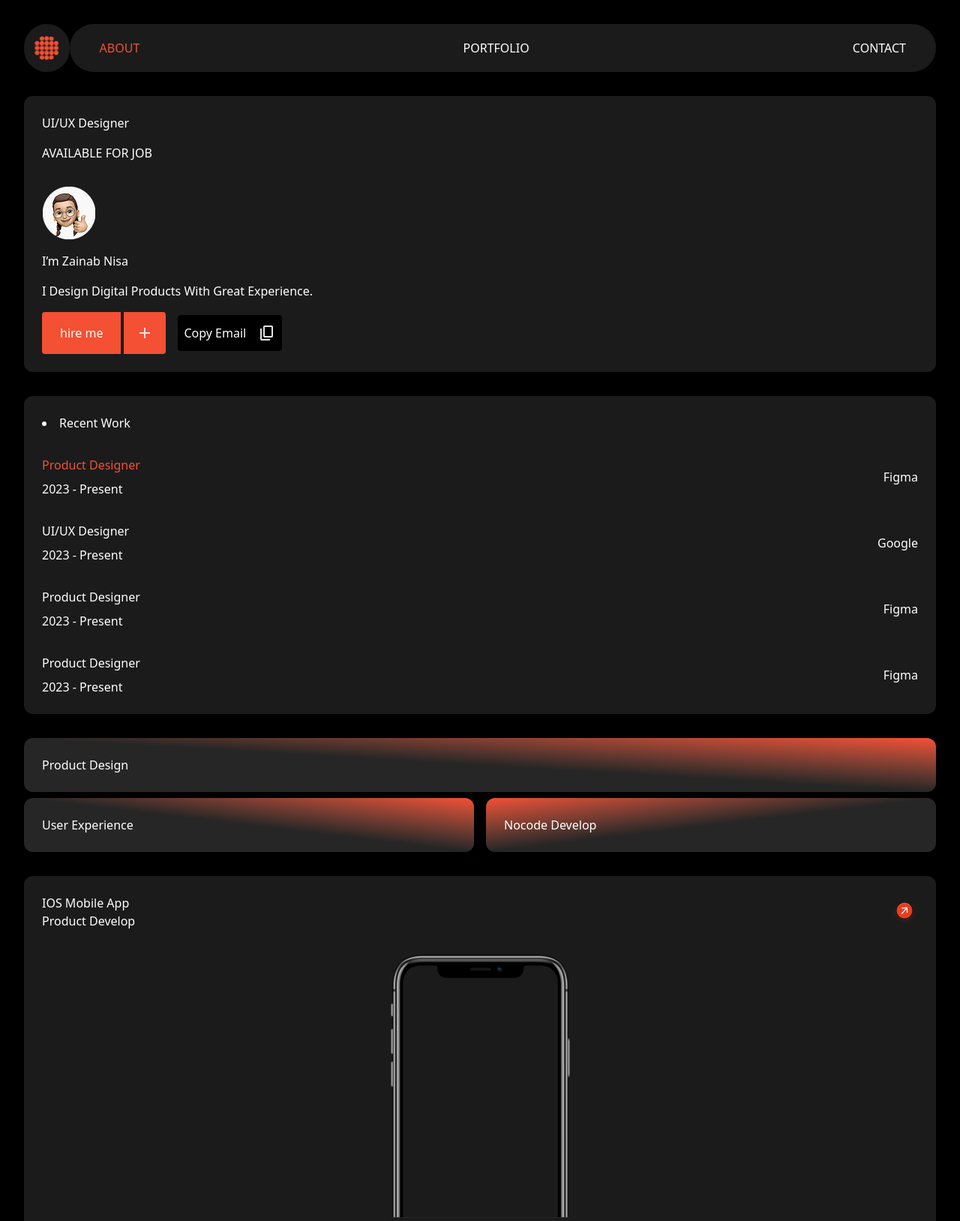
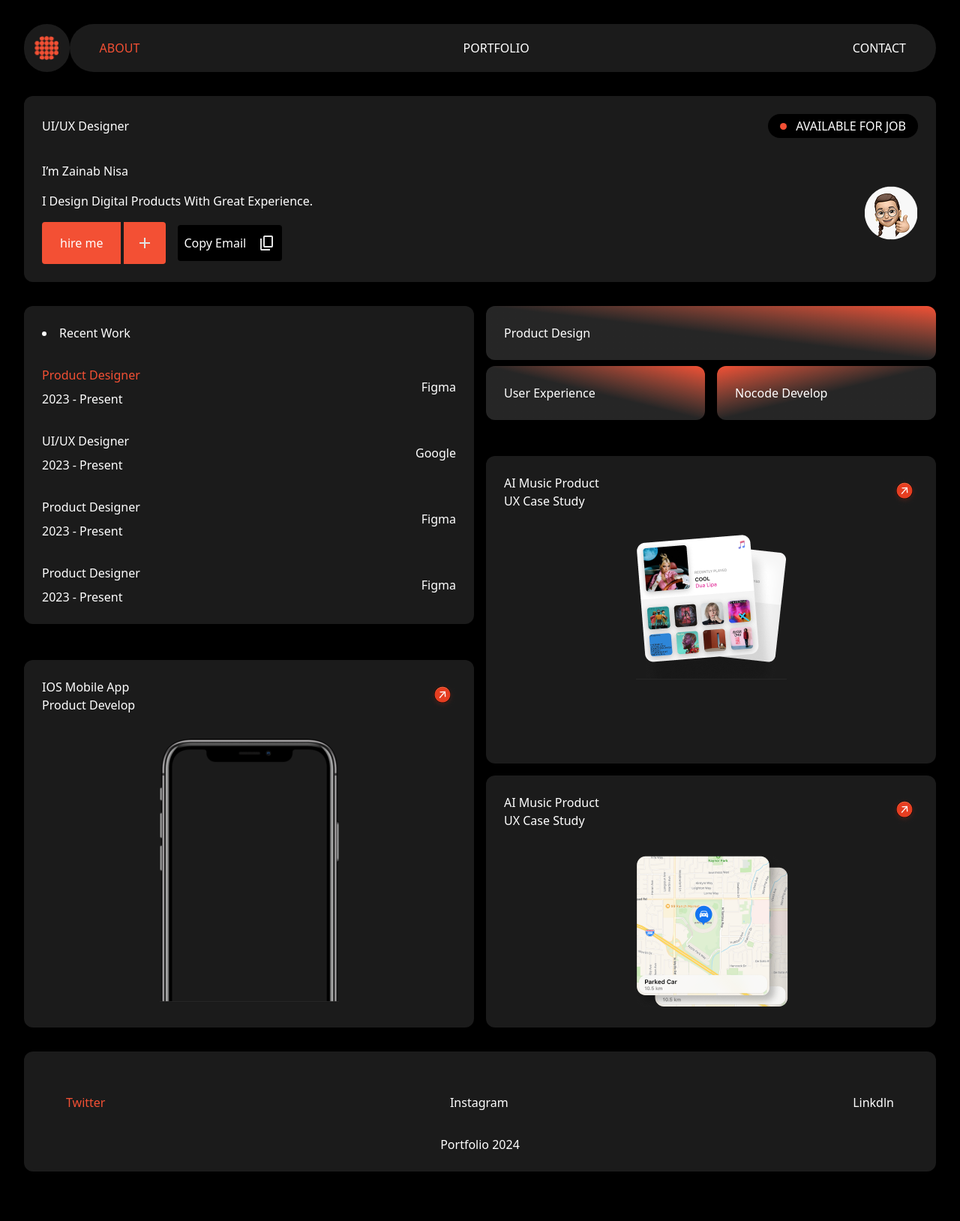
Before and after one commit to Worketyamo-Students/bento-style-oceane, a plain HTML site: page index.html in a window 1280 px wide. Shown: the top 1628 px of the page at 75% size. After the commit the page ends 1594 px from the top, so only its background shows below. Drawn offline with nearby package versions, Linux system fonts and the light colour scheme.

Commit message:
les grid

```diff
--- a/index.html
+++ b/index.html
@@ -32,13 +32,23 @@
 
         </div>
         <section class="mt-8 bg-body rounded-xl p-6  flex flex-col gap-8">
-            <div class="lg:flex lg:justify-between flex flex-col gap-4">
-                <li class=" block lg:hidden bg-black rounded-full w-64 text-center pl-2">AVAILABLE FOR JOB</li>
+            <div class=" flex flex-col gap-4 lg:flex lg:justify-between lg:flex-row lg:items-center">
+                <div class="hidden lg:block">
                     <h1>UI/UX Designer</h1>
-                <li class=" hidden lg:block">AVAILABLE FOR JOB</li>
+
                 </div>
-            <div class="flex flex-col gap-4">
-                <div>
+
+                <div class="  flex px-4 py-1 gap-2 w-[200px] lg:w-[200px]  bg-black rounded-full items-center    lg:flex lg:gap-2 lg:justify-between ">
+                    <div class="w-[7px] lg:w-[9px] h-[7px] lg:h-[9px] bg-orange rounded-full"></div>
+                    <span  text-white">AVAILABLE FOR JOB</span>
+                </div>
+                <div class="block lg:hidden">
+                    <h1>UI/UX Designer</h1>
+
+                </div>
+            </div>
+            <div class="flex flex-col gap-4 lg:flex lg:flex-row lg:justify-between lg:items-center">
+                <div class="block lg:hidden">
                     <img src="./assets/images/Ellipse 61.png" alt="">
                 </div>
                 <div class="flex flex-col gap-4">
@@ -57,9 +67,14 @@
                         </div>
                     </div>
                 </div>
+                <div class="hidden lg:block">
+                    <img src="./assets/images/Ellipse 61.png" alt="">
+                </div>
+
             </div>
         </section>
-        <section class="mt-8 bg-body rounded-xl p-6  flex flex-col gap-8" >
+        <section class=" lg:grid lg:grid-cols-2 lg:grid-rows-auto lg:gap-4">
+            <section class="mt-8 bg-body rounded-xl p-6  flex flex-col gap-8 lg:order-1 lg:row-span-2" >
                 <li>recent work</li>
                 <div class="flex justify-between items-center">
                     <div class="flex flex-col gap-2">
@@ -99,7 +114,7 @@
                 </div>
 
             </section>
-        <section class="flex flex-col gap-2 mt-8 ">
+            <section class="flex flex-col gap-2 mt-8  lg:order-2 lg:grid-rows-2  row-span-2>
                 <div class="">
                     <div class=" bg-body rounded-xl p-6 bg-gradient-to-tr from-grid from-50%  to-orange  ">product design </div>
                 </div>
@@ -109,7 +124,7 @@
 
                 </div>
             </section>
-        <section class="  mt-8 bg-body p-6 rounded-xl flex flex-col gap-8" >
+            <section class="  mt-8 bg-body p-6 rounded-xl flex flex-col gap-8 lg:order-4 lg:row-span-2" >
                 <div class="flex justify-between items-center ">
                     <div>
                         <h1>iOS Mobile app</h1>
@@ -121,7 +136,7 @@
                     <img src="./assets/images/Mockup.png" alt="">
                 </div>
             </section>
-        <section class="  mt-8 bg-body p-6 rounded-xl flex flex-col gap-8" >
+            <section class="  mt-8 bg-body p-6 rounded-xl flex flex-col gap-8 lg:order-3 lg:row-span-2 " >
                 <div class="flex justify-between items-center ">
                     <div>
                         <h1>AI Music product</h1>
@@ -133,7 +148,7 @@
                     <img src="./assets/images/Group 35561.png" alt="">
                 </div>
             </section>
-        <section class="  mt-8 bg-body p-6 rounded-xl flex flex-col gap-8" >
+            <section class="  mt-8 bg-body p-6 rounded-xl flex flex-col gap-8 lg:order-last lg:mt-0 " >
                 <div class="flex justify-between items-center ">
                     <div>
                         <h1>AI Music product</h1>
@@ -146,6 +161,23 @@
                 </div>
             </section>
 
+        </section>
+        <section class="  mt-8 bg-body p-6 rounded-xl flex flex-col gap-8" >
+            <div class="flex justify-center">
+                <div class=" block lg:hidden flex px-4 py-1 gap-2 w-[200px] lg:w-[180px]  bg-black rounded-full items-center justify-center">
+                    <div class="w-[7px] lg:w-[9px] h-[7px] lg:h-[9px] bg-orange rounded-full"></div>
+                    <span  text-white">AVAILABLE FOR JOB</span>
+                </div>
+
+            </div>
+            <div class="flex justify-between gap-4 px-8">
+                <span class="text-orange">twitter</span>
+                <span>instagram</span>
+                <span>linkdln</span>
+            </div>
+            <span class="text-center">portfolio 2024</span>
+        </section>
+
     </main>
 </body>
 </html>
```
Also changed, not shown: 1 other file. Lines whose indentation alone changed are shown as unchanged.
